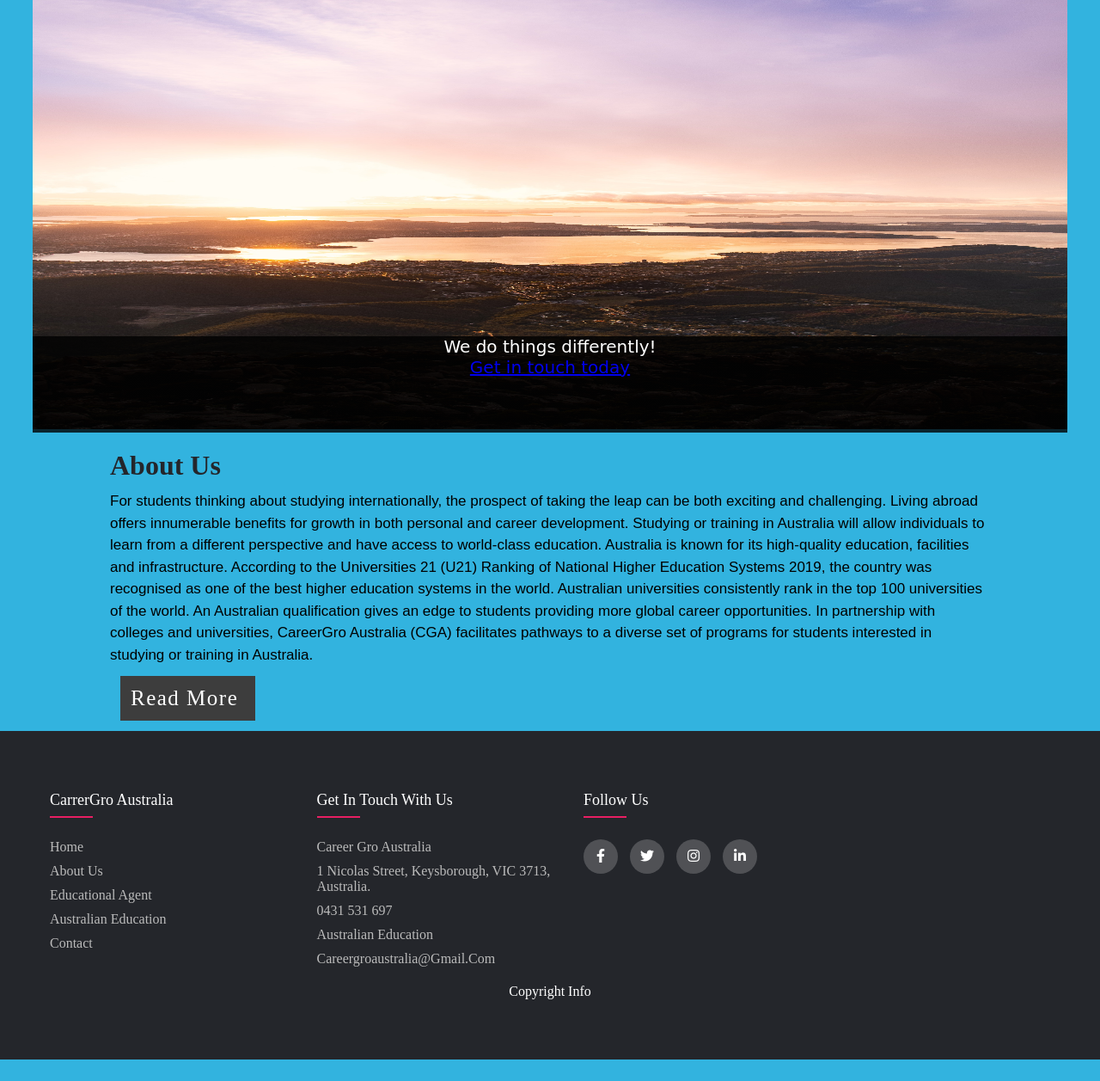
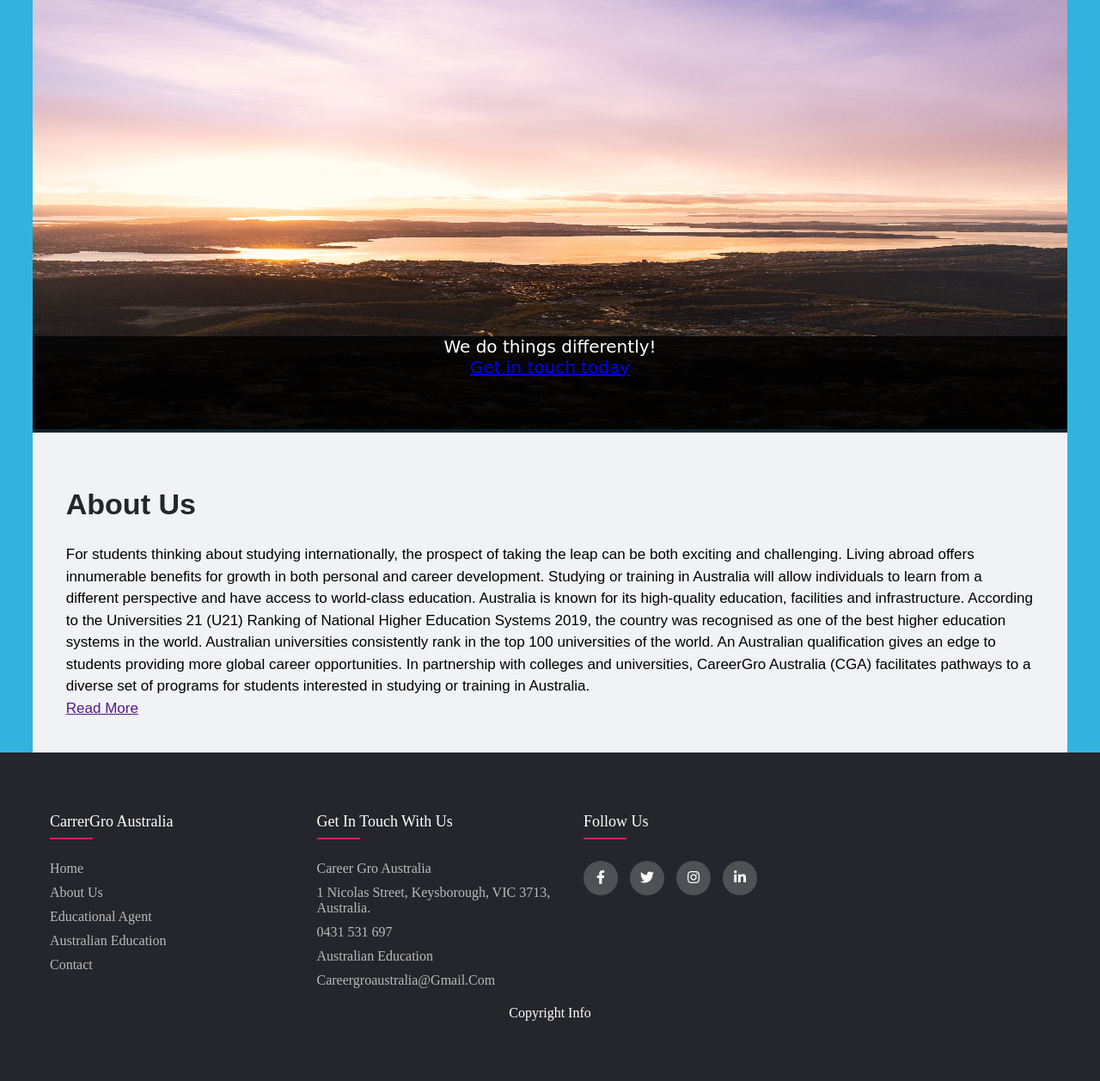
Before and after one commit to 30370657/project2, a PHP site: page /about.php in a window 1280 px wide. Shown: the part 179-1436 px from the top of the page at 86% size. Before the commit the page ends 1411 px from the top, so only its background shows below. Run offline with PHP 8.4, Linux system fonts and the light colour scheme.

Commit message:
css styles updated for about us page

```diff
--- a/style/css/style.css
+++ b/style/css/style.css
@@ -241,40 +241,72 @@ ul {
 }
 
 /* css code for About Us page*/
-.content-selection{
-width: 80%;
-padding-left: 10%;
-
+.content-selection {
+  width: 88%; /*after deducting margin and padding and making section equal to top image */
+  background-color: #f0f2f5;
+  margin-left: 3%;
+  padding: 3%;
 }
-.content h1{
-margin-top: 20px;
-color:#24262b;
+.content-selection h1,
+h2 {
+  color: #24262b;
+}
+.content-selection {
+  font-size: 17px;
+  font-family: sans-serif;
+  line-height: 1.5;
 }
 
-.about-content p{
-    margin-top: 10px;
-    font-family: sans-serif;
-    font-size:17px;
-    line-height: 1.5;
+.content-selection p,
+h1,
+h2 {
+  margin-top: 20px;
 }
-.about-content .button{
-    width:13%;
-    background-color: #3d3d3d;
-    padding:12px 12px;
-    margin:12px;
-    text-decoration:none;
-    color: #fff;
-    font-size:25px;
-    letter-spacing: 1.5px;
+.content-selection #moreBtn {
+  width: 10%;
+  background-color: #205099;
+  padding: 5px 5px;
+  margin: 5px 0px;
+  color: #fff;
+  letter-spacing: 1.5px;
 }
-.button a{
-    color:white;
-    text-decoration: none;
+.content-selection #moreBtn:hover {
+  background-color: teal;
+  color: white;
+}
+.content-selection #more {
+  display: none;
 }
 
-.about-content .button a:hover{
-    background-color: teal;
-    color:white;
+.content-selection .about-content ul {
+  background-color: #1d3edb;
+  color: white;
+  font-weight: 400;
+  width: max-content;
+  padding: 30px 45px;
+  font-size: 20px;
+  display: block;
+  list-style-type: disc;
+  margin-top: 5px;
+  margin-bottom: 5px;
+}
+.content-selection table {
+  font-size: 20px;
+  line-height: 2;
+  background-color: rgba(255, 255, 255, 0.61);
+  width: 30%;
+}
+.content-selection table,
+th,
+td {
+  border: 1px double rgba(0, 0, 0, 0.281);
+}
+.content-selection th,
+td {
+  padding: 5px 10px;
+}
+.content-selection table th {
+  text-align: left;
 }
 
 /*contact*/
```
